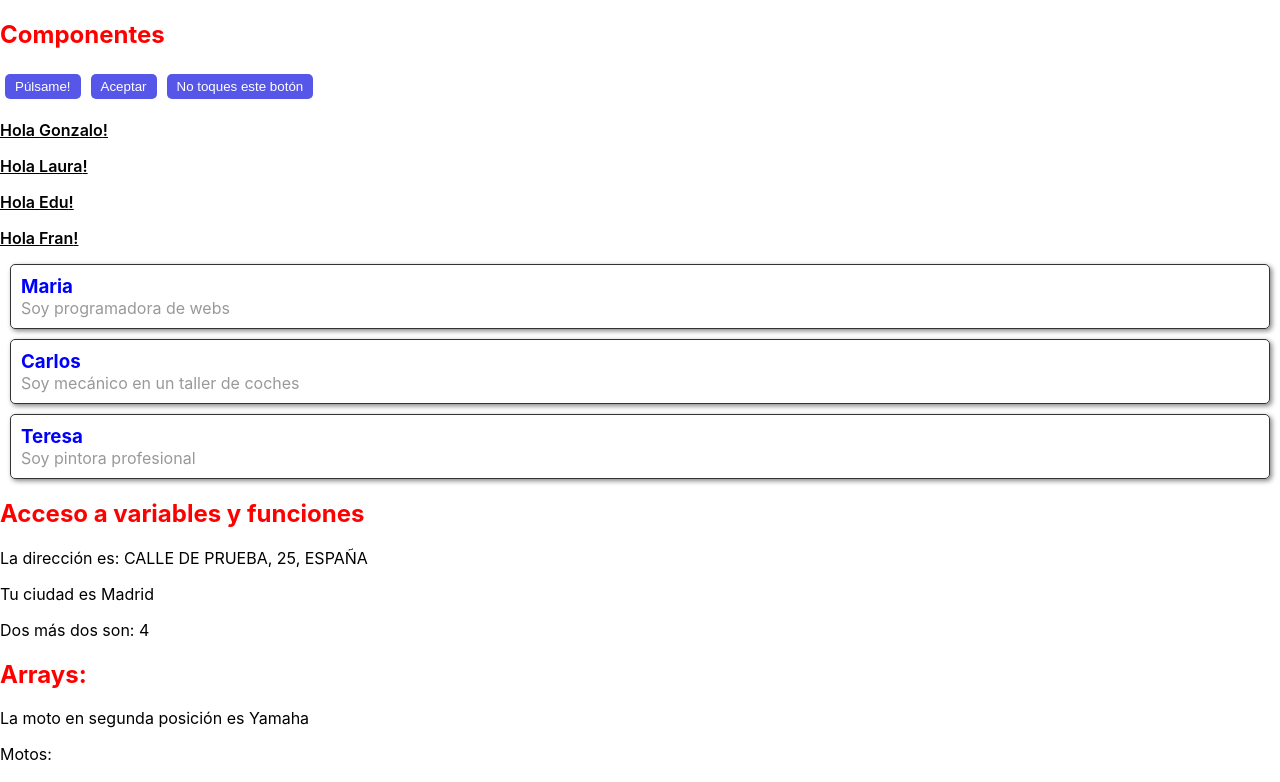
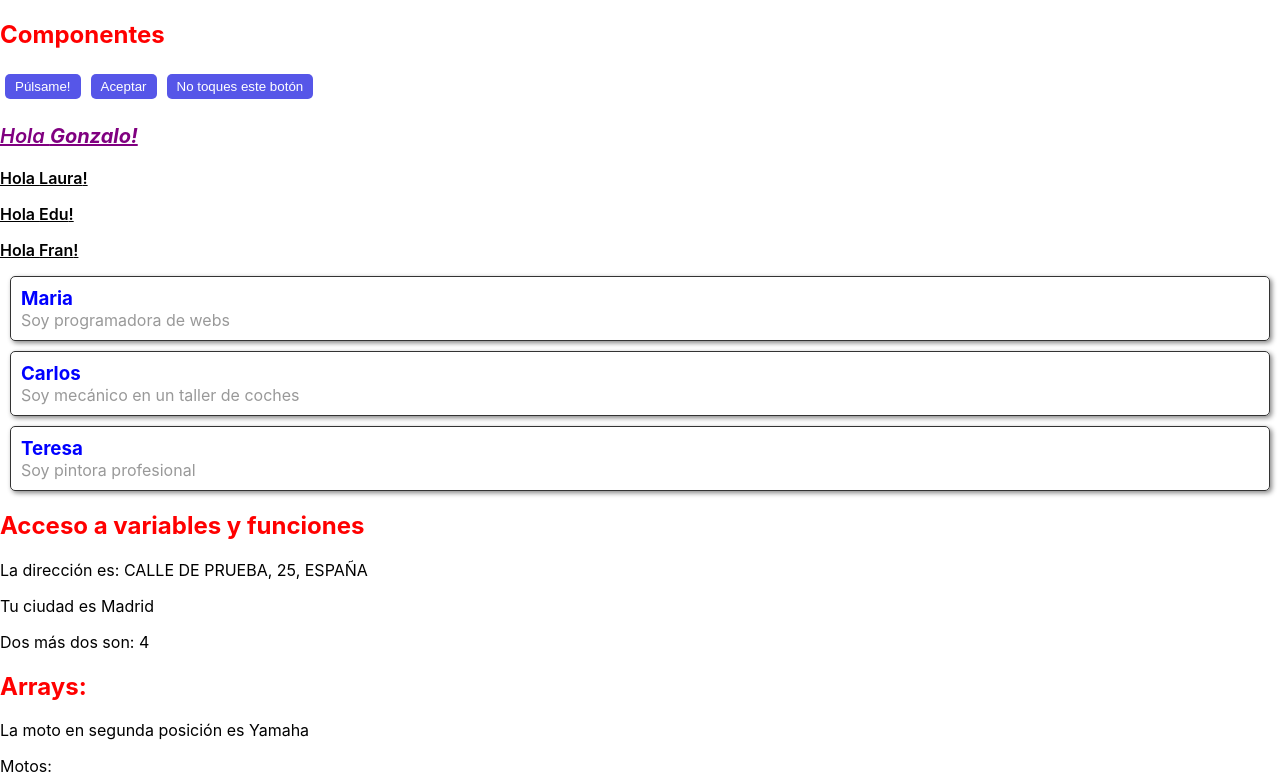
Before and after one commit to The-Valley-School/react-s2-components-jsx, a React (Create React App) app: page / in a window 1280 px wide. Shown: the top 782 px of the page. Built offline with nearby package versions, Linux system fonts and the light colour scheme.

Commit message:
Add variant to greeting

```diff
--- a/src/App.js
+++ b/src/App.js
@@ -40,7 +40,7 @@ function App() {
       <CustomButton handleClick={showAlert} text="Aceptar"></CustomButton>
       <CustomButton handleClick={disturbingMessages} text="No toques este botón"></CustomButton>
 
-      <Greeting name="Gonzalo"></Greeting>
+      <Greeting name="Gonzalo" variant="cool"></Greeting>
       <Greeting name="Laura"></Greeting>
       <Greeting name="Edu"></Greeting>
       <Greeting name={user.name}></Greeting>
--- a/src/components/Greeting/Greeting.css
+++ b/src/components/Greeting/Greeting.css
@@ -2,3 +2,9 @@
     font-weight: 600;
     text-decoration: underline;
 }
+
+.greeting.cool {
+    color: purple;
+    font-style: italic;
+    font-size: 20px;
+}
--- a/src/components/Greeting/Greeting.js
+++ b/src/components/Greeting/Greeting.js
@@ -2,7 +2,11 @@ import "./Greeting.css";
 
 const Greeting = (props) => {
 
-    return <p className="greeting">Hola {props.name}!</p>
+    return (
+            props.variant === "cool" ?
+                <p className="greeting cool">Hola <strong>{props.name}!</strong></p> :
+                <p className="greeting">Hola {props.name}!</p>
+    );
 }
 
 export default Greeting;
```
